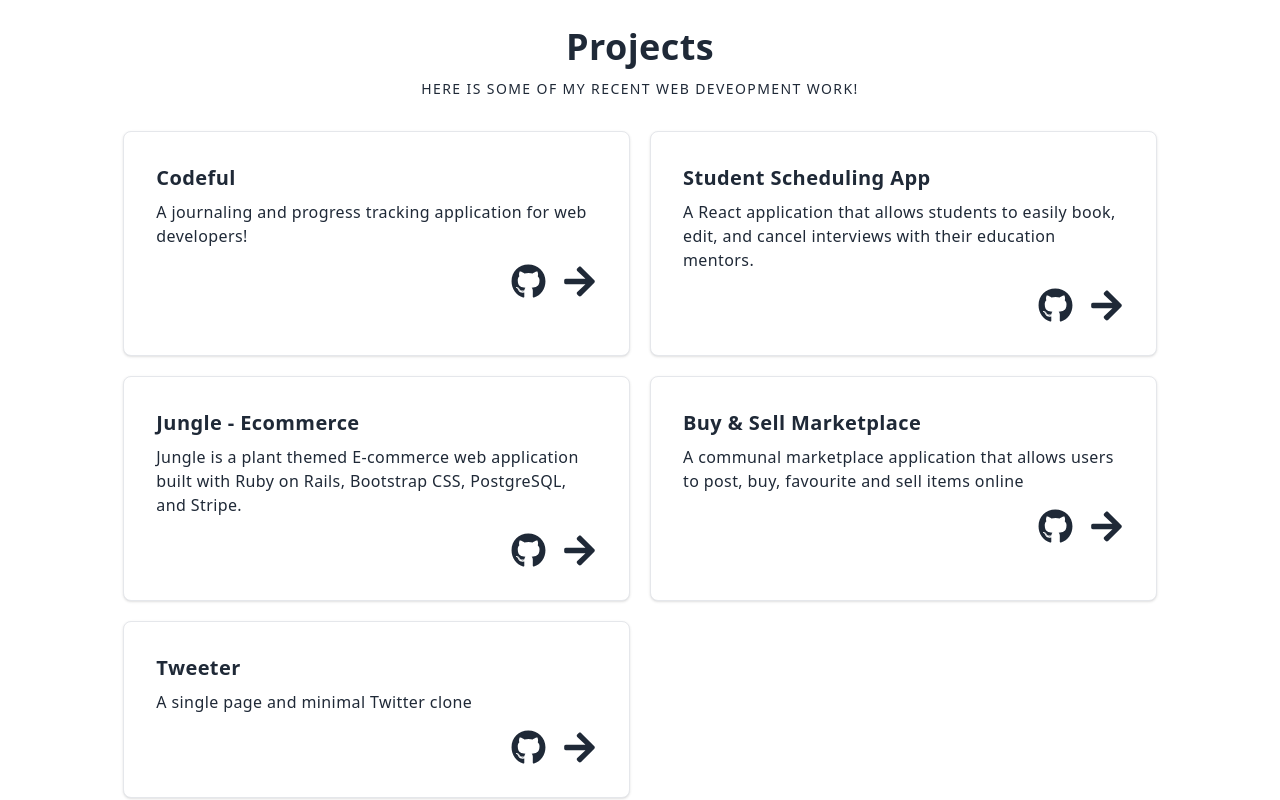
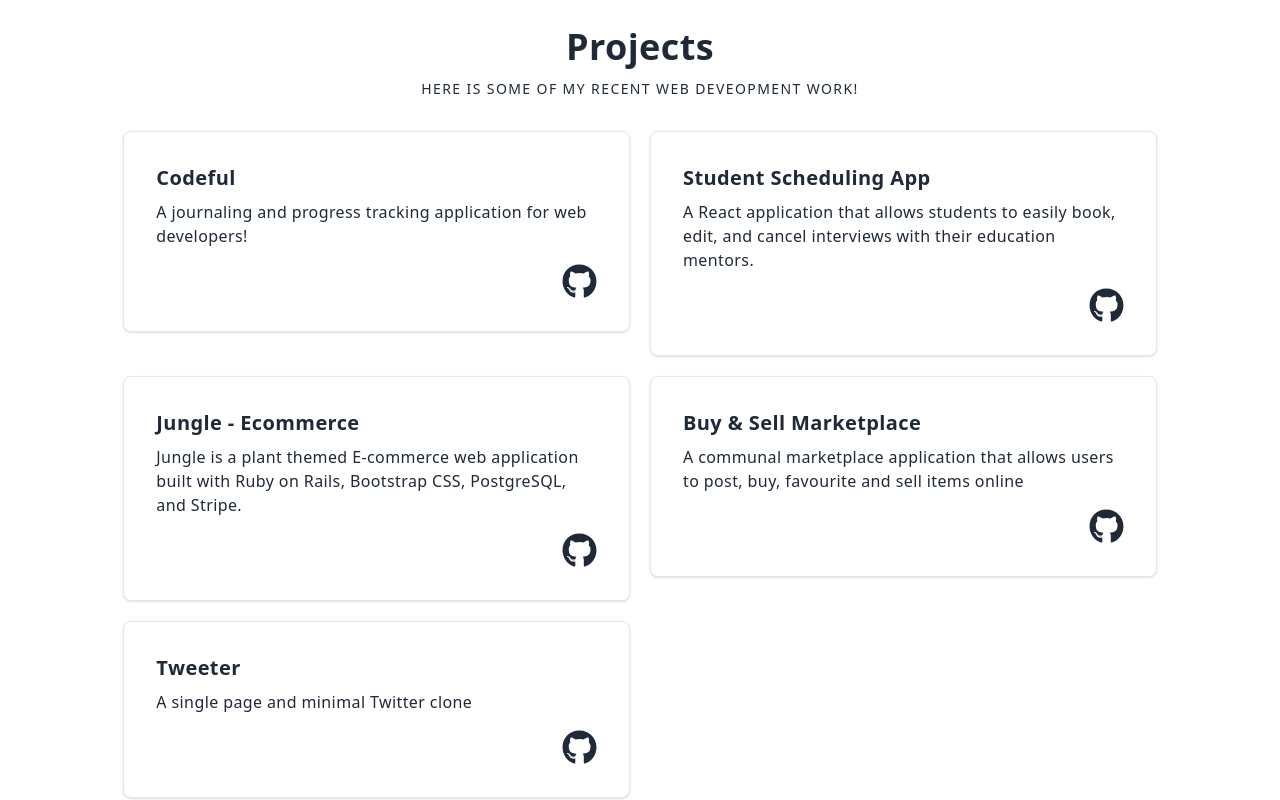
Before and after one commit to Ethansteip/Web-dev-portfolio, a Next.js app: page / in a window 1280 px wide. Shown: the part 820-1620 px from the top of the page. Built offline with nearby package versions, Linux system fonts and the light colour scheme.

Commit message:
turned project cards into links to project pages, instead of using arrow icon

```diff
--- a/components/ProjectCard.jsx
+++ b/components/ProjectCard.jsx
@@ -5,21 +5,20 @@ import Link from 'next/link';
 const ProjectCard = (props) => {
 
   return (
+    <Link href={"/projects/" + props.id }>
       <div className="rounded-lg cursor-pointer lg:card-side bg-base-100 shadow border hover:shadow-lg hover:shadow-indigo-500/50 transition duration-200">
         {/* <figure className="w-2/3"><img className="" src={props.cover_image} alt="Album"/></figure> */}
         <div className="card-body">
           <h2 className="card-title">{props.name}</h2>
           <p className="">{props.description}</p>
           <div className="card-actions justify-end gap-x-4 mt-2">
-              <Link href={props.github_link}>
+              <a target="_blank" href={props.github_link}>
                 <FaGithub size={35}/>
-              </Link>
-              <Link className="" href={"/projects/" + props.id}>
-                <FaArrowRight size={35}/>
-              </Link>
+              </a>
           </div>
         </div>
       </div>
+      </Link>
   );
 
 }
```
